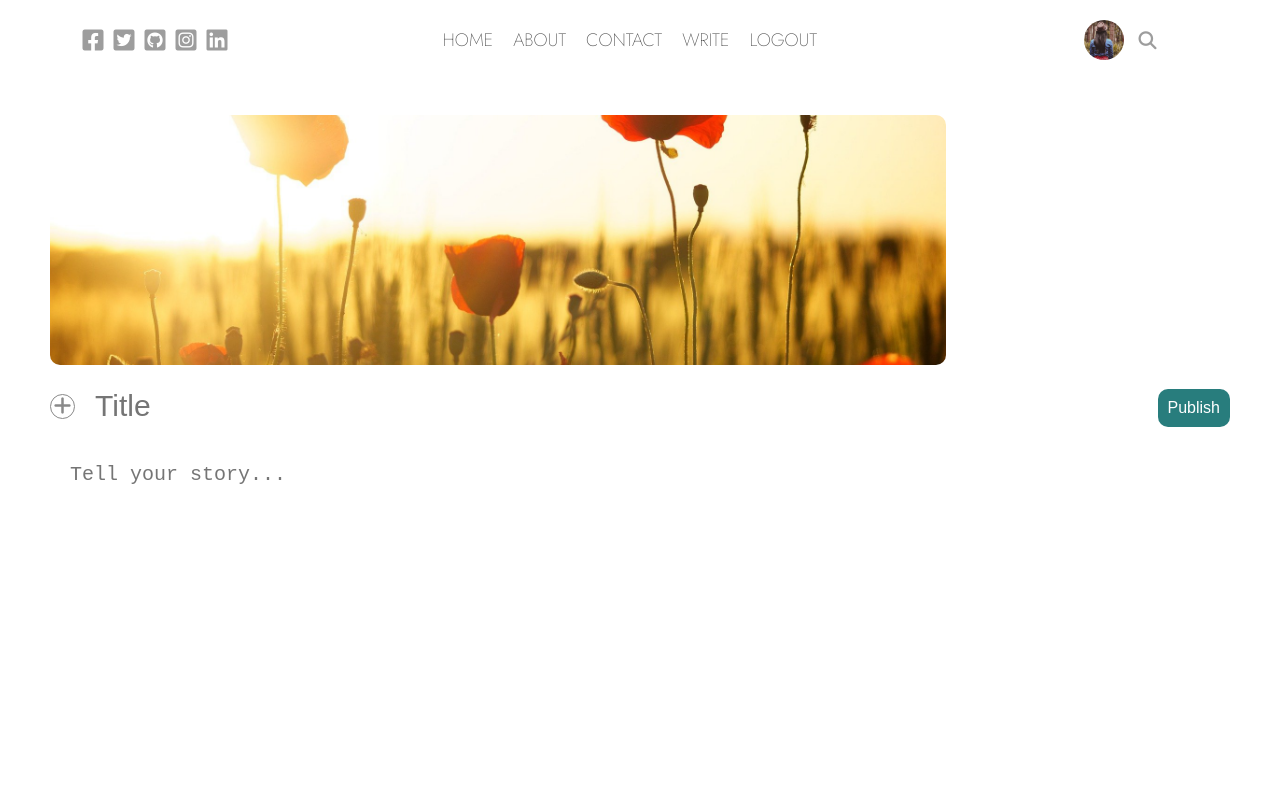
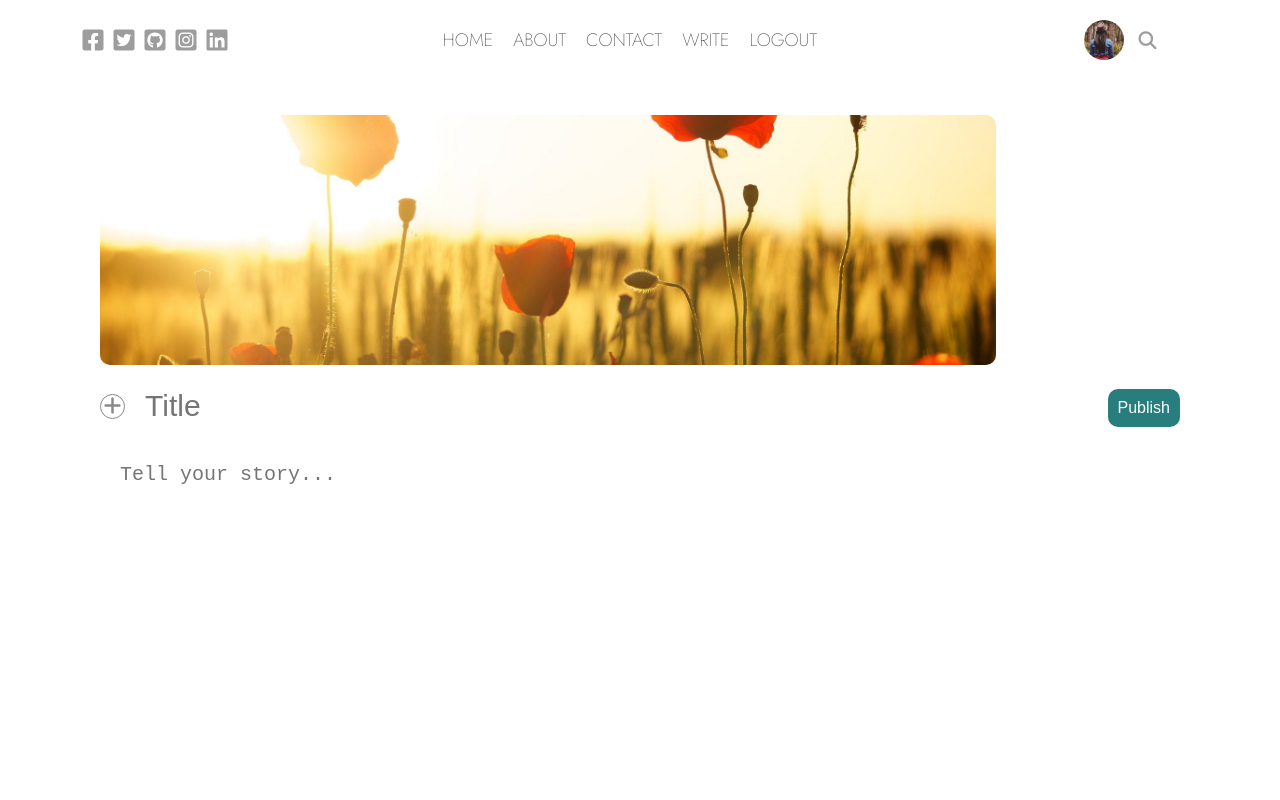
Before and after one commit to bruadarach/react-daily-log, a React (Create React App) app: page / in a window 1280 px wide. Shown: the top 800 px of the page. Built offline with nearby package versions, Linux system fonts and the light colour scheme; a web font is replaced by a local one.

Commit message:
edit Write.css

```diff
--- a/src/pages/write/Write.css
+++ b/src/pages/write/Write.css
@@ -3,7 +3,7 @@
 }
 
 .writeImg {
-    margin-left: 50px;
+    margin-left: 100px;
     width: 70vw;
     height: 250px;
     border-radius: 10px;
@@ -14,7 +14,7 @@
 }
 
 .writeFormGroup {
-    margin-left: 50px;
+    margin-left: 100px;
     display: flex;
     align-items: center;
 
@@ -52,7 +52,7 @@
 .writeSubmit {
     position: absolute;
     top: 20px;
-    right: 50px;
+    right: 100px;
     color: #fff;
     background-color: rgb(40, 125, 125);
     padding: 10px;
```
